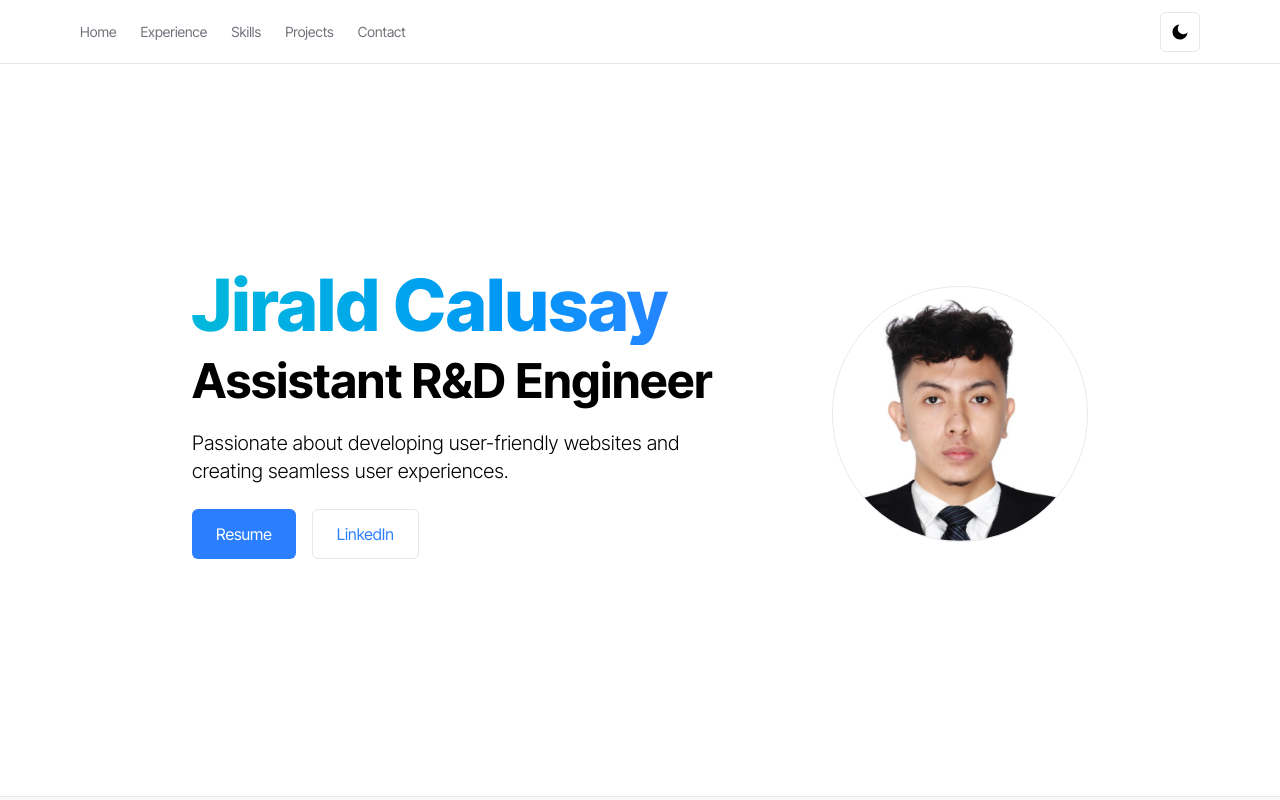
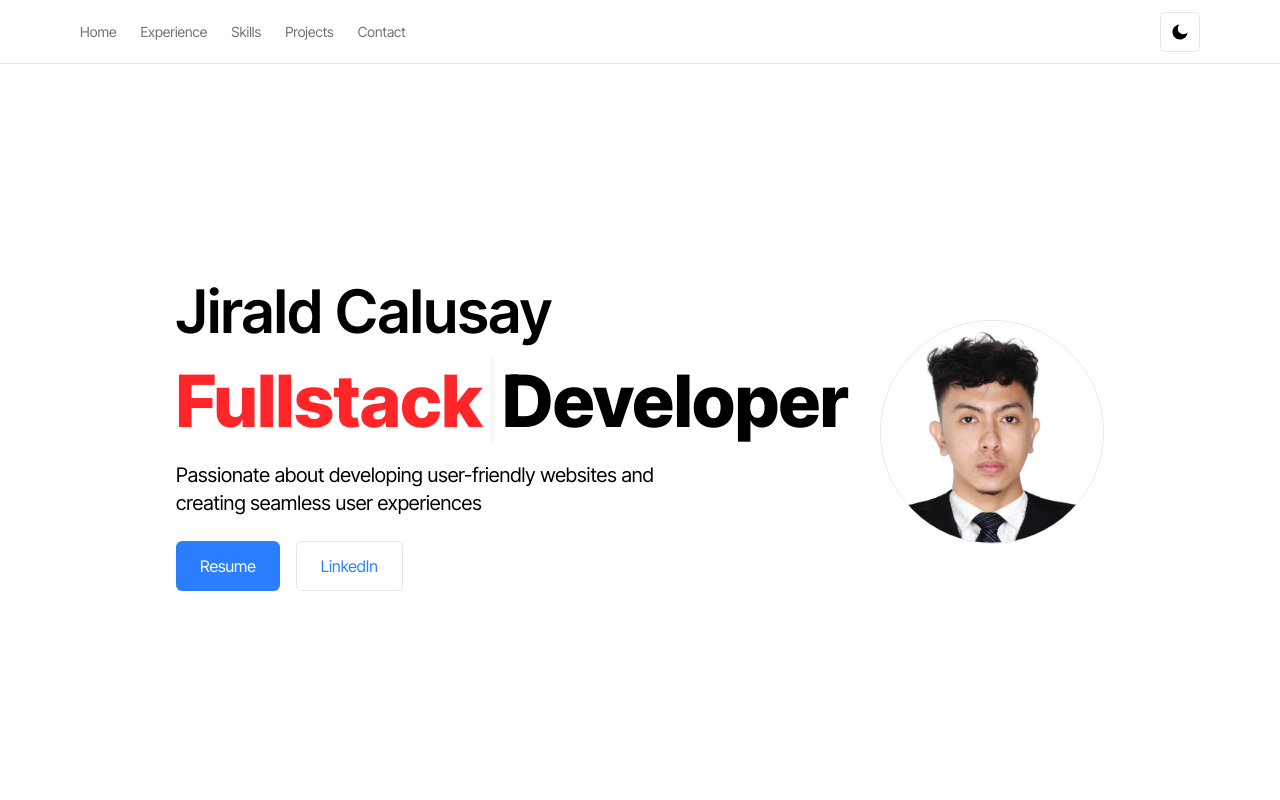
Before and after one commit to JiraldLaurea/digital-porftolio, a Next.js app: page / in a window 1280 px wide. Shown: the top 800 px of the page. Built offline with nearby package versions, Linux system fonts and the light colour scheme.

Commit message:
Updated herosection

```diff
--- a/src/app/components/HeroSection.tsx
+++ b/src/app/components/HeroSection.tsx
@@ -1,32 +1,101 @@
 "use client";
-import React, { useEffect, useRef } from "react";
+import React, { useEffect, useRef, useState } from "react";
 import { Icon } from "@iconify/react";
 import Button from "./Button";
 import Image from "next/image";
+import { motion } from "framer-motion";
 
 const HeroSection = ({ buttonsRef }: any) => {
     const resumeLink =
         "https://drive.google.com/file/d/1w-ep7j_ZsZbAQHgd_KyecjXKQGjdwqWR/view?usp=drive_link";
     const linkedInLink = "https://linkedin.com/in/jirald-calusay-064b09220";
 
+    const roles = ["Web", "Frontend", "Fullstack"];
+
+    const [text, setText] = useState("");
+    const [roleIndex, setRoleIndex] = useState(0);
+    const [isDeleting, setIsDeleting] = useState(false);
+
+    const typingSpeed = 0.05; // seconds per character
+    const deletingSpeed = 0.03;
+    const pauseAfterTyping = 2;
+
+    useEffect(() => {
+        const currentRole = roles[roleIndex];
+
+        let timeout: NodeJS.Timeout;
+
+        if (!isDeleting) {
+            if (text.length < currentRole.length) {
+                timeout = setTimeout(
+                    () => setText(currentRole.slice(0, text.length + 1)),
+                    typingSpeed * 1000
+                );
+            } else {
+                timeout = setTimeout(
+                    () => setIsDeleting(true),
+                    pauseAfterTyping * 1000
+                );
+            }
+        } else {
+            if (text.length > 0) {
+                timeout = setTimeout(
+                    () => setText(currentRole.slice(0, text.length - 1)),
+                    deletingSpeed * 1000
+                );
+            } else {
+                setIsDeleting(false);
+                setRoleIndex((prev) => (prev + 1) % roles.length);
+            }
+        }
+
+        return () => clearTimeout(timeout);
+    }, [text, isDeleting, roleIndex]);
+
     return (
         <div
             id="home"
-            className="flex flex-col justify-center items-center h-[calc(100vh-68.4px)] bg-white dark:bg-[#1E263A] px-4"
+            className="flex py-10 flex-col text-center md:text-left  justify-center items-center max-h-192 min-h-fit h-[calc(100vh-64px)] bg-primary1 dark:bg-primary1-dark px-4"
         >
-            <div className="flex items-center justify-between w-full max-w-4xl mb-8 text-left">
-                <div>
-                    <h1 className="pb-1 mb-3 text-5xl font-extrabold text-transparent sm:text-7xl bg-clip-text bg-linear-to-r from-cyan-500 to-blue-500">
-                        Jirald Calusay
-                    </h1>
-                    <h3 className="mb-6 text-3xl font-bold sm:text-5xl">
-                        Assistant R&D Engineer
-                    </h3>
-                    <p className="max-w-lg mb-6 text-lg font-light sm:text-xl">
+            <div className="flex flex-col-reverse items-center justify-between w-full md:px-10 lg:px-12 md:flex-row lg:max-w-5xl">
+                <div className="mr-4 space-y-6">
+                    <div>
+                        <h1 className="mb-4 text-3xl font-semibold leading-tight sm:text-4xl lg:text-6xl">
+                            Jirald Calusay
+                        </h1>
+                        <div className="flex items-center justify-center text-4xl font-extrabold sm:text-5xl md:justify-start lg:text-7xl">
+                            <h3 className="text-accent dark:text-accent-dark">
+                                <motion.span
+                                    key={text}
+                                    initial={{ opacity: 1 }}
+                                    animate={{ opacity: 1 }}
+                                    transition={{ duration: 1 }}
+                                >
+                                    {text}
+                                </motion.span>
+                            </h3>
+                            <motion.span
+                                className="font-normal"
+                                animate={{ opacity: [1, 0, 1] }}
+                                transition={{
+                                    duration: 1,
+                                    repeat: Infinity,
+                                }}
+                            >
+                                |
+                            </motion.span>
+                            <span className="text-current">Developer</span>
+                        </div>
+                    </div>
+
+                    <p className="max-w-lg md:text-lg lg:text-xl">
                         Passionate about developing user-friendly websites and
-                        creating seamless user experiences.
+                        creating seamless user experiences
                     </p>
-                    <div ref={buttonsRef} className="flex space-x-4">
+                    <div
+                        ref={buttonsRef}
+                        className="flex justify-center space-x-4 md:justify-start"
+                    >
                         <Button link={resumeLink} text="Resume" isResume />
                         <Button
                             link={linkedInLink}
@@ -36,7 +105,7 @@ const HeroSection = ({ buttonsRef }: any) => {
                     </div>
                 </div>
 
-                <div className="relative w-64 h-64 overflow-hidden rounded-full border dark:border-0">
+                <div className="relative flex-none mb-4 overflow-hidden border rounded-full md:mb-0 w-30 h-30 sm:w-44 sm:h-44 lg:w-56 lg:h-56 dark:border-0">
                     <Image
                         src={`/img/avatar2.jpg`}
                         alt=""
```
